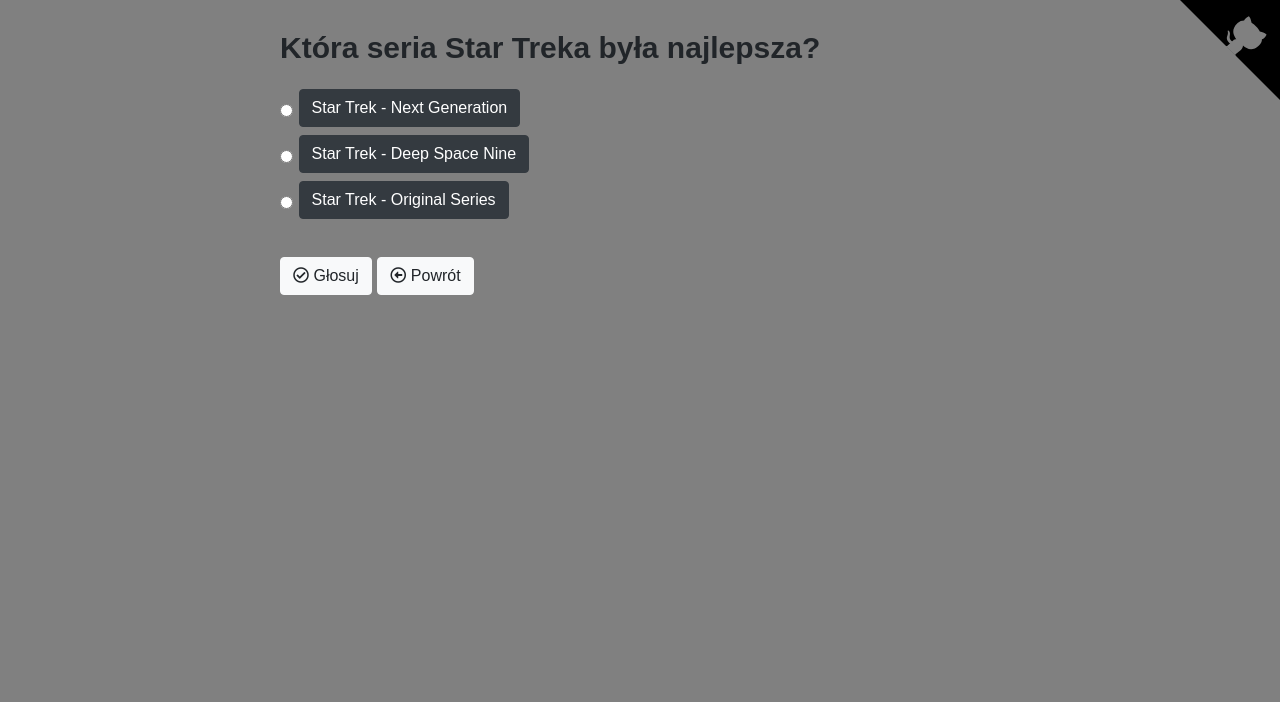
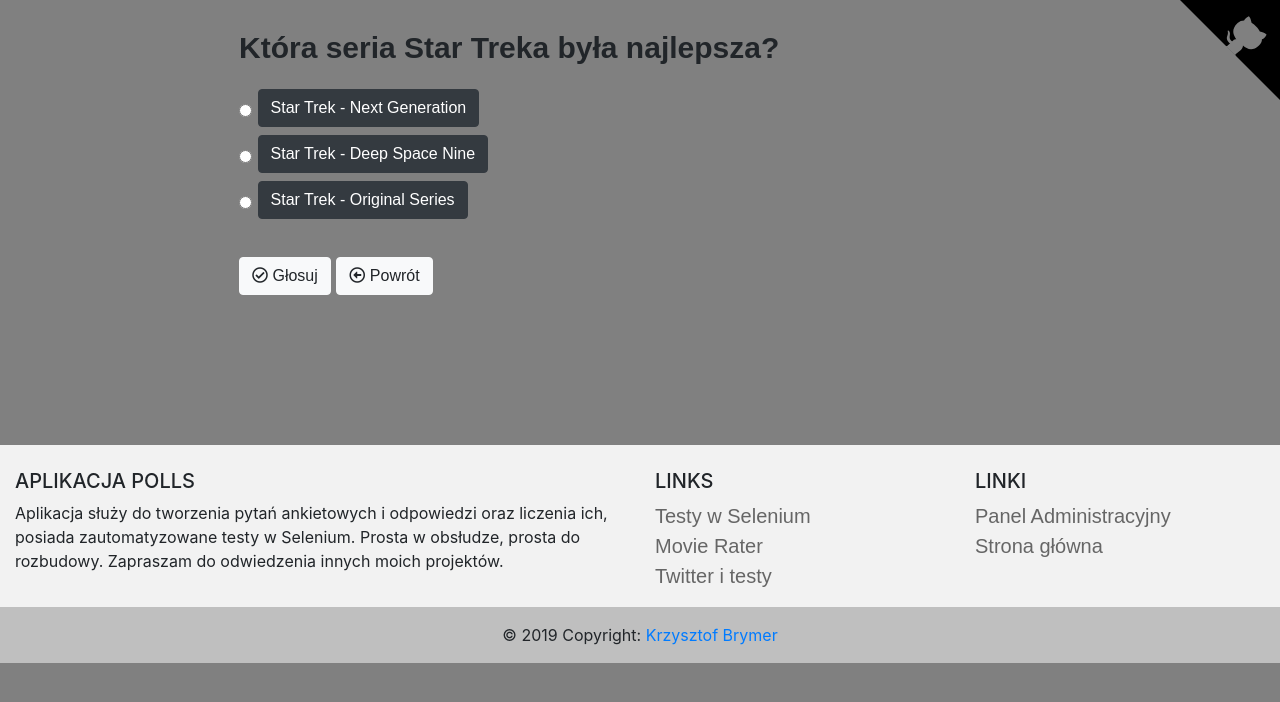
Before and after one commit to Sonny-skyez/Polls_Django_2.1, a Django app: page /polls/4/ in a window 1280 px wide. Shown: the top 702 px of the page. Run offline with Django 3.2, Linux system fonts and the light colour scheme; data comes from the database, SQL or seed files in the repository; both versions use the stored data as it was after the commit; some libraries are stand-ins or nearby versions.

Commit message:
Added footer to HTML base template

```diff
--- a/polls/admin.py
+++ b/polls/admin.py
@@ -19,3 +19,4 @@ class QuestionAdmin(admin.ModelAdmin):
 
 
 admin.site.register(Question, QuestionAdmin)
+admin.site.site_url = "/polls"
--- a/polls/templates/polls/base.html
+++ b/polls/templates/polls/base.html
@@ -43,7 +43,96 @@
 
     <body>
 
+
+
         {% block body %} {% endblock %}
+
+
+
+    <!-- Footer -->
+    <footer class="page-footer font-small blue pt-4">
+
+      <!-- Footer Links -->
+      <div class="container-fluid text-center text-md-left">
+
+        <!-- Grid row -->
+        <div class="row">
+
+          <!-- Grid column -->
+          <div class="col-md-6 mt-md-0 mt-3">
+
+            <!-- Content -->
+            <h5 class="text-uppercase">Aplikacja Polls</h5>
+            <p>Aplikacja służy do tworzenia pytań ankietowych i odpowiedzi oraz liczenia ich, posiada
+                zautomatyzowane testy w Selenium. Prosta w obsłudze, prosta do rozbudowy.
+                Zapraszam do odwiedzenia innych moich projektów.</p>
+
+          </div>
+          <!-- Grid column -->
+
+          <hr class="clearfix w-100 d-md-none pb-3">
+
+          <!-- Grid column -->
+          <div class="col-md-3 mb-md-0 mb-3">
+
+            <!-- Links -->
+            <h5 class="text-uppercase">Links</h5>
+
+            <ul class="list-unstyled">
+
+              <li>
+                <a href="https://github.com/Sonny-skyez/Selenium_test_-_Polls_app" target="_blank"
+                   rel="noopener noreferrer">Testy w Selenium</a>
+              </li>
+              <li>
+                <a href="https://movie-rater-app.herokuapp.com/main/filmy/" target="_blank"
+                   rel="noopener noreferrer">Movie Rater</a>
+              </li>
+              <li>
+                <a href="https://github.com/Sonny-skyez/Py.test_-_Twitter_with_unittests"
+                   target="_blank" rel="noopener noreferrer">Twitter i testy
+                </a>
+              </li>
+
+            </ul>
+
+          </div>
+          <!-- Grid column -->
+
+          <!-- Grid column -->
+          <div class="col-md-3 mb-md-0 mb-3">
+
+            <!-- Links -->
+            <h5 class="text-uppercase">Linki</h5>
+
+            <ul class="list-unstyled">
+              <li>
+                <a href="{% url 'admin:index' %}">Panel Administracyjny</a>
+              </li>
+              <li>
+                <a href="{% url 'polls:index' %}">Strona główna</a>
+              </li>
+
+            </ul>
+
+          </div>
+          <!-- Grid column -->
+
+        </div>
+        <!-- Grid row -->
+
+      </div>
+      <!-- Footer Links -->
+
+      <!-- Copyright -->
+      <div class="footer-copyright text-center py-3">© 2019 Copyright:
+        <a href="https://github.com/Sonny-skyez"> Krzysztof Brymer</a>
+      </div>
+      <!-- Copyright -->
+
+    </footer>
+    <!-- Footer -->
+
 
     </body>
 </html>
--- a/static/polls/style.css
+++ b/static/polls/style.css
@@ -12,7 +12,6 @@ li a:hover {
 
 body {
     background: grey;
-    padding: 15px;
 }
 
 
@@ -51,8 +50,10 @@ p1 {
 
 
 .container {
-    width: 60%;
+    width: 65%;
     margin: auto;
+    padding-top: 15px;
+    margin-bottom: 150px;
 }
 
 
@@ -78,3 +79,13 @@ p1 {
     width: 90%;
     margin-bottom: 30px;
 }
+
+
+.page-footer {
+    background-color: #f2f2f2;
+}
+
+
+.footer-copyright {
+    background-color: #bfbfbf;
+}
```
Also changed, not shown: db.sqlite3.
